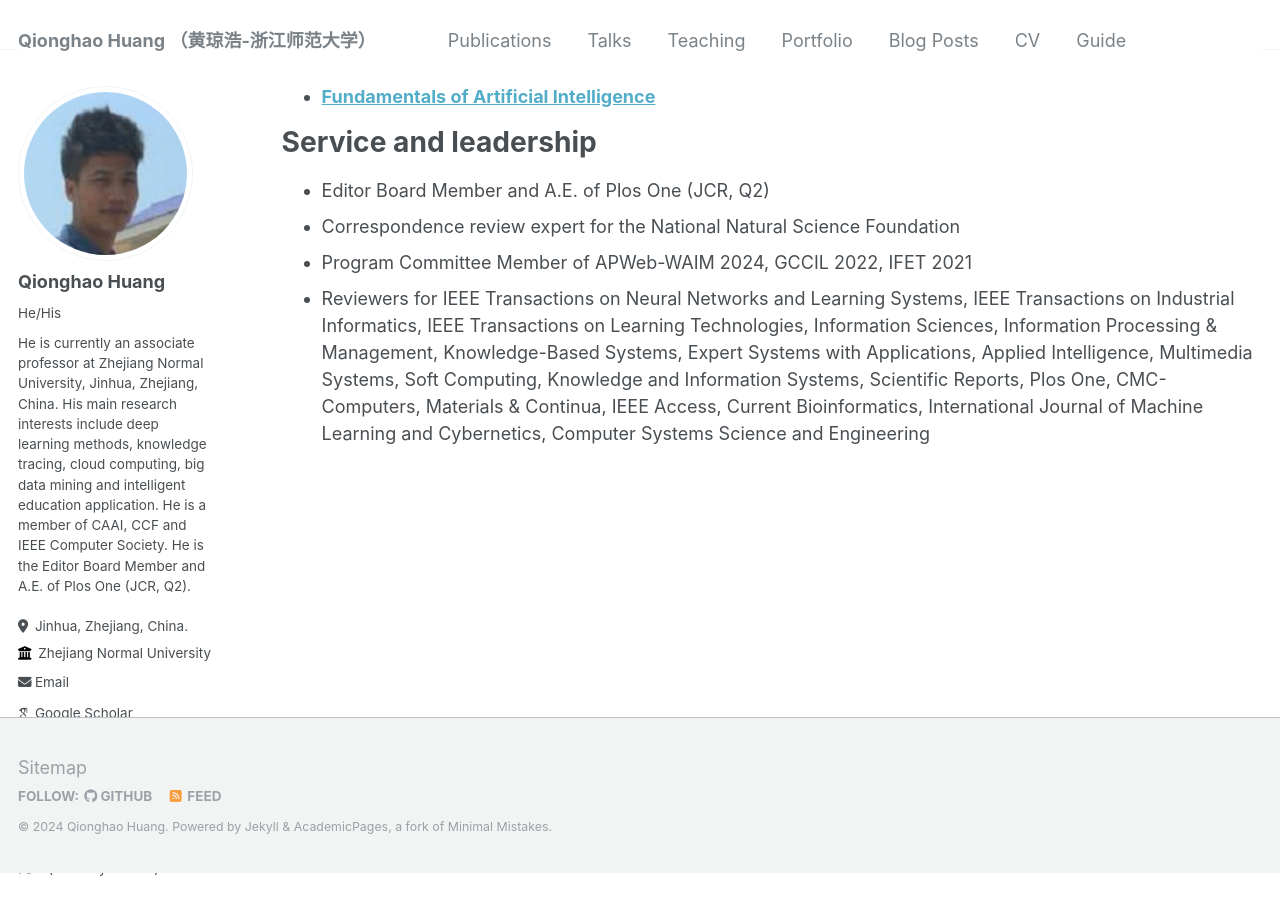
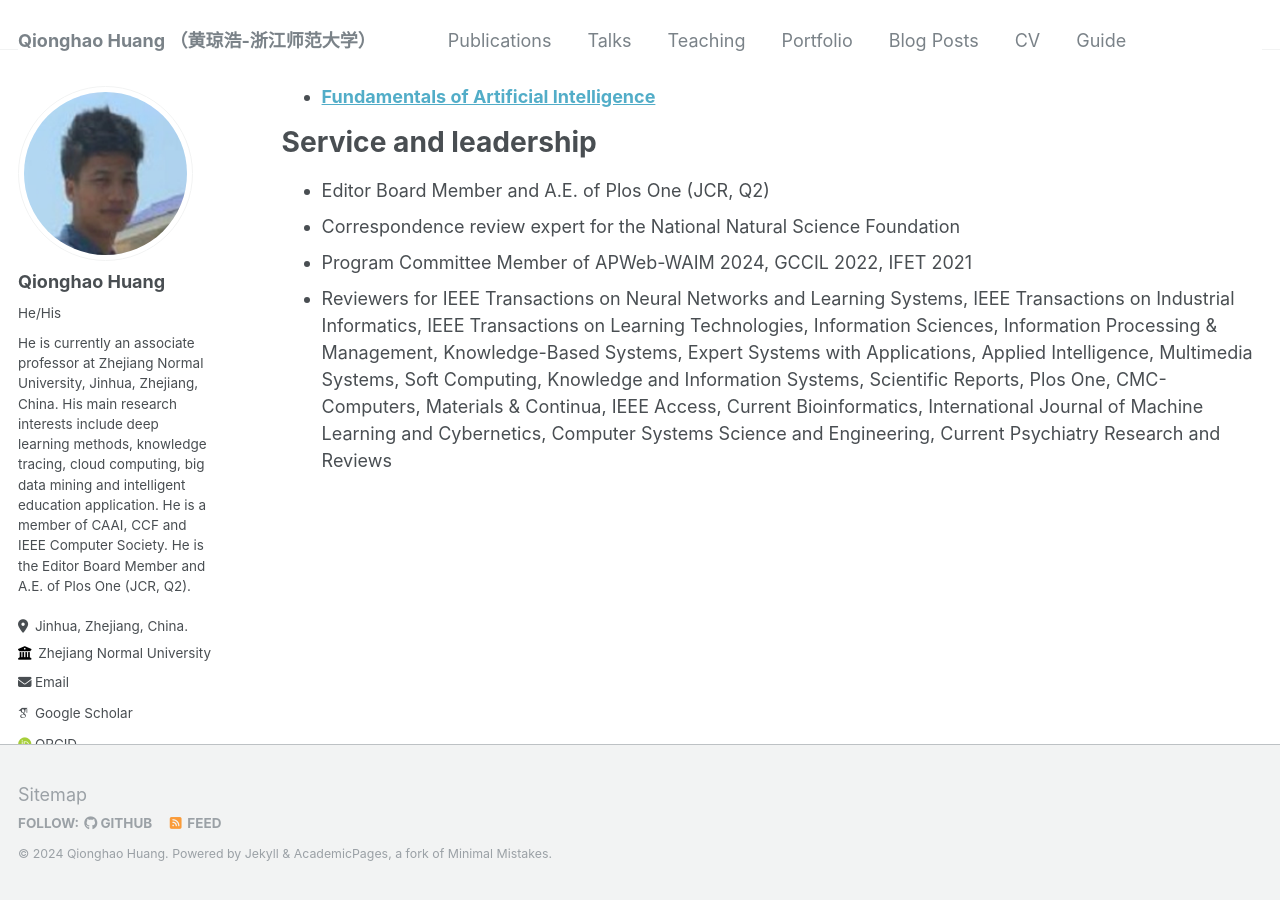
Before and after one commit to qhhuang-ai/qhhuang-ai.github.io, a Jekyll site: the page built from _pages/cv.md, in a window 1280 px wide and 900 px high, scrolled down 4698 px. Built offline with Jekyll 4.4.1, drawn with Linux system fonts in a browser that asks for light colours; some web fonts are replaced; before the commit the page ends 5571 px from its top, so only the background shows below that.

Commit message:
update CV

```diff
--- a/_pages/cv.md
+++ b/_pages/cv.md
@@ -64,4 +64,4 @@
 * Editor Board Member and A.E. of Plos One (JCR, Q2)
 * Correspondence review expert for the National Natural Science Foundation
 * Program Committee Member of APWeb-WAIM 2024, GCCIL 2022, IFET 2021
-* Reviewers for IEEE Transactions on Neural Networks and Learning Systems, IEEE Transactions on Industrial Informatics, IEEE Transactions on Learning Technologies, Information Sciences, Information Processing & Management, Knowledge-Based Systems, Expert Systems with Applications, Applied Intelligence, Multimedia Systems, Soft Computing, Knowledge and Information Systems, Scientific Reports, Plos One, CMC-Computers, Materials & Continua,  IEEE Access, Current Bioinformatics, International Journal of Machine Learning and Cybernetics, Computer Systems Science and Engineering
+* Reviewers for IEEE Transactions on Neural Networks and Learning Systems, IEEE Transactions on Industrial Informatics, IEEE Transactions on Learning Technologies, Information Sciences, Information Processing & Management, Knowledge-Based Systems, Expert Systems with Applications, Applied Intelligence, Multimedia Systems, Soft Computing, Knowledge and Information Systems, Scientific Reports, Plos One, CMC-Computers, Materials & Continua,  IEEE Access, Current Bioinformatics, International Journal of Machine Learning and Cybernetics, Computer Systems Science and Engineering, Current Psychiatry Research and Reviews
```
